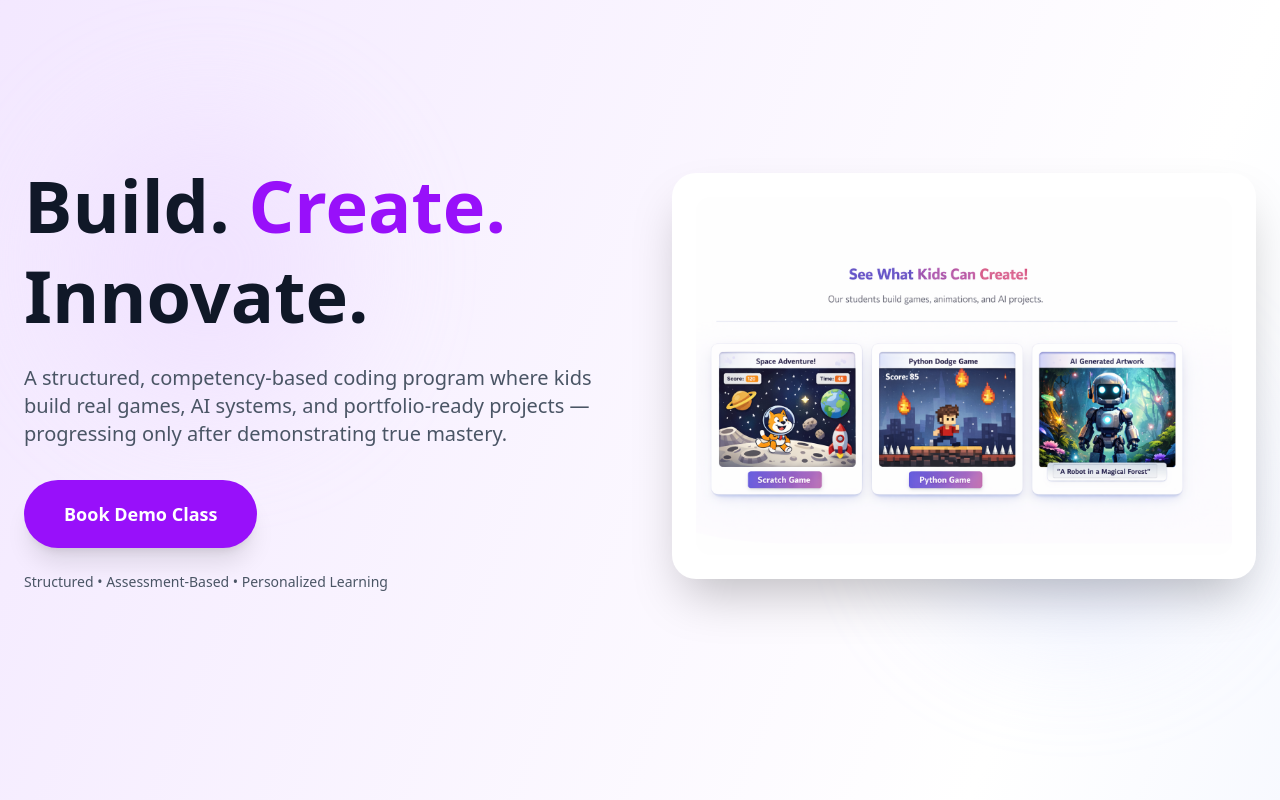
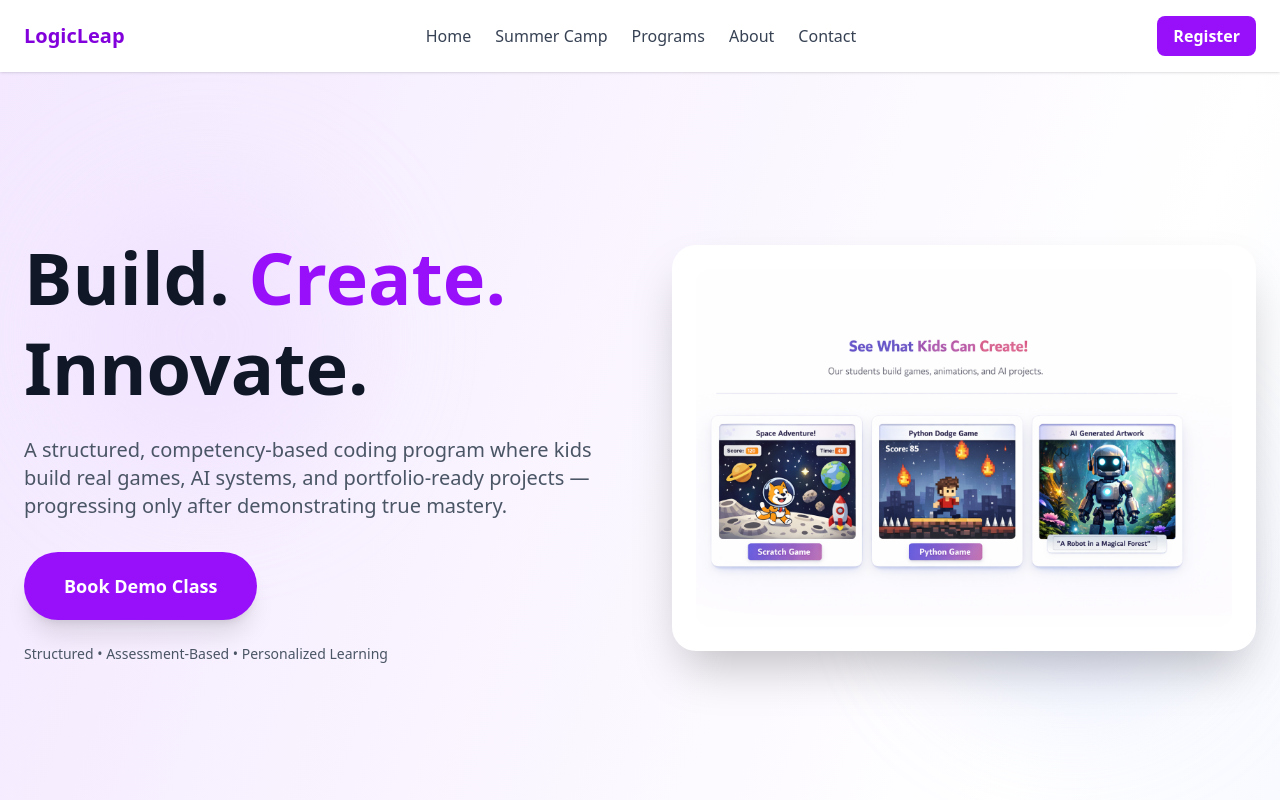
Before and after one commit to srushteesingh/logicleap-platform, a Next.js app: page / in a window 1280 px wide. Shown: the top 800 px of the page. Built offline with nearby package versions, Linux system fonts and the light colour scheme.

Commit message:
Add header and footer navigation

```diff
--- a/app/layout.tsx
+++ b/app/layout.tsx
@@ -25,7 +25,63 @@ export default function RootLayout({
   return (
     <html lang="en">
       <body className="relative min-h-screen bg-gradient-to-br from-purple-100 via-white to-indigo-100 text-gray-900 antialiased overflow-x-hidden">
-        {children}
+        {/* HEADER */}
+        <header className="w-full bg-white shadow-sm">
+          <div className="max-w-7xl mx-auto px-6 py-4 flex justify-between items-center">
+            {/* Logo */}
+            <div className="text-xl font-bold text-purple-700">LogicLeap</div>
+
+            {/* Navigation */}
+            <nav className="flex gap-6 text-gray-700 font-medium">
+              <a href="/">Home</a>
+              <a href="/summer-camp">Summer Camp</a>
+              <a href="#">Programs</a>
+              <a href="#">About</a>
+              <a href="#">Contact</a>
+            </nav>
+
+            {/* CTA */}
+            <a
+              href="/summer-camp"
+              className="bg-purple-600 text-white px-4 py-2 rounded-lg font-semibold"
+            >
+              Register
+            </a>
+          </div>
+        </header>
+
+        {/* PAGE CONTENT */}
+        <main>{children}</main>
+
+        <footer className="mt-20 bg-gray-900 text-white">
+          <div className="max-w-7xl mx-auto px-6 py-12 grid md:grid-cols-3 gap-8">
+            <div>
+              <h3 className="text-xl font-semibold mb-3">LogicLeap</h3>
+              <p className="text-gray-400">
+                Building future innovators through structured coding education.
+              </p>
+            </div>
+
+            <div>
+              <h3 className="font-semibold mb-3">Programs</h3>
+              <ul className="space-y-2 text-gray-400">
+                <li>Summer Bootcamp</li>
+                <li>Year Long Program</li>
+                <li>AI & Python Track</li>
+              </ul>
+            </div>
+
+            <div>
+              <h3 className="font-semibold mb-3">Contact</h3>
+              <p className="text-gray-400">Pune, India</p>
+              <p className="text-gray-400">hello@logicleapcoding.com</p>
+            </div>
+          </div>
+
+          <div className="text-center text-gray-500 py-4 border-t border-gray-800">
+            © 2026 LogicLeap Coding Academy
+          </div>
+        </footer>
       </body>
     </html>
   );
```
